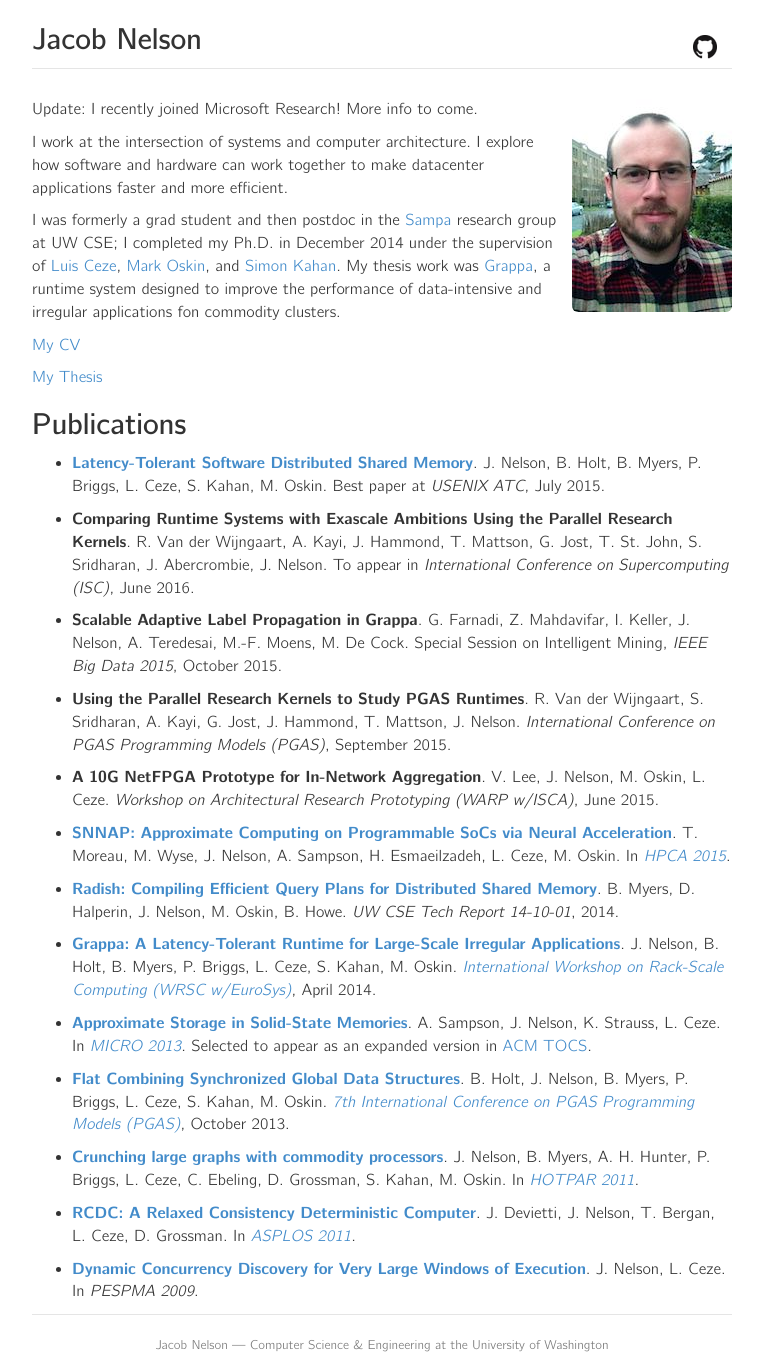
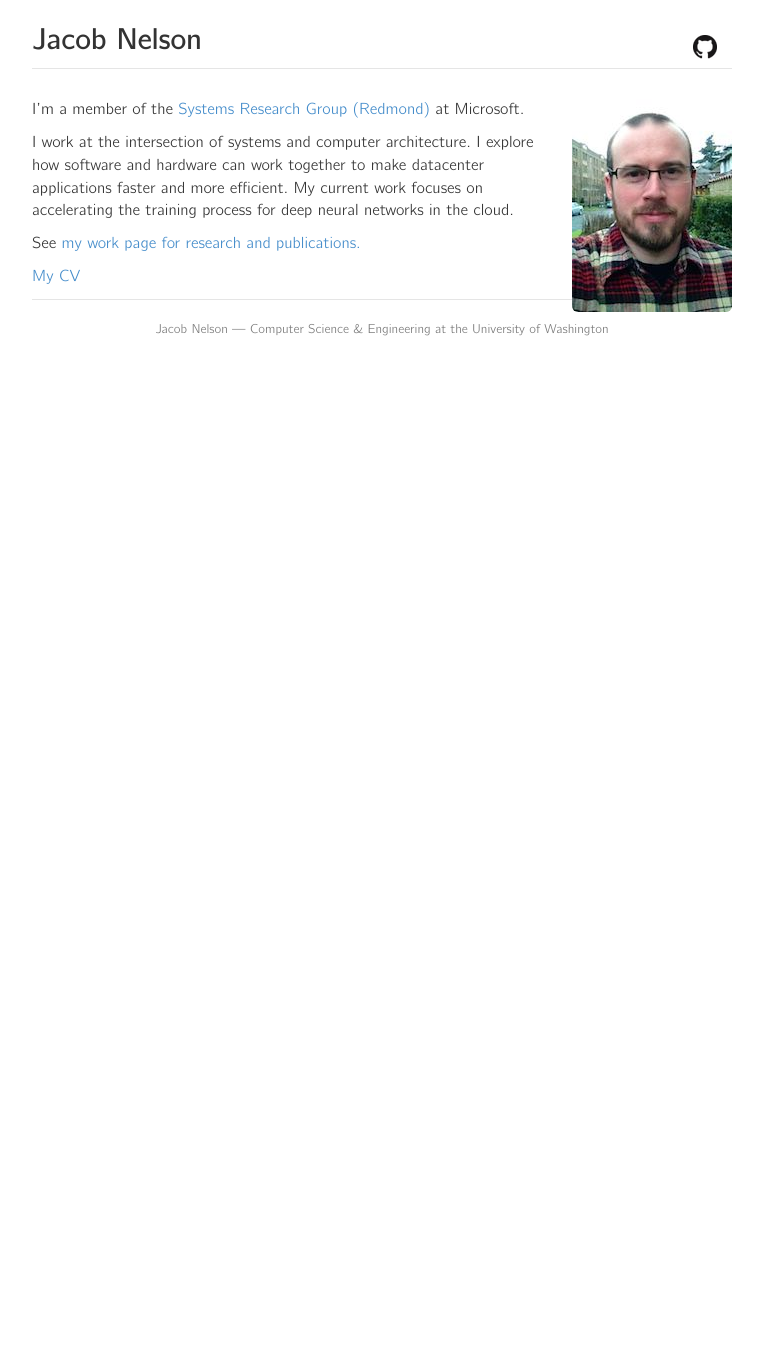
Before and after one commit to nelsonje/nelsonje.github.io, a Jekyll site: the page built from index.md, in a window 1280 px wide. Shown: the whole page, without its empty margins (258-1021 px from the left). Built offline with Jekyll 4.4.1, drawn with Linux system fonts in a browser that asks for light colours; nearby versions of some CDN libraries; after the commit the page ends 900 px from its top, so only the background shows below that.

Commit message:
updates for MSFT page

```diff
--- a/index.md
+++ b/index.md
@@ -1,32 +1,36 @@
 ---
 layout: default
 title: Home
-tagline: University of Washington
+tagline: Microsoft Research
 ---
 
 ![Me]({{ site.url }}/img/jakeface2.jpg){: width=160 height=213 class="img-rounded" style="float: right; margin-left: 10px;"}
 
-Update: I recently joined Microsoft Research! More info to come.
+I'm a member of the <a href="https://www.microsoft.com/en-us/research/group/systems-research-group-redmond/">Systems Research Group (Redmond)</a> at Microsoft.
 
-I work at the intersection of systems and computer architecture. I explore how software and hardware can work together to make datacenter applications faster and more efficient.
+I work at the intersection of systems and computer architecture. I explore how software and hardware can work together to make datacenter applications faster and more efficient. My current work focuses on accelerating the training process for deep neural networks in the cloud.
 
-I was formerly a grad student and then postdoc in the [Sampa](http://sampa.cs.washington.edu) research group at UW CSE; I completed my Ph.D. in December 2014 under the supervision of [Luis Ceze](http://www.cs.washington.edu/homes/luisceze/), [Mark Oskin](http://www.cs.washington.edu/homes/oskin), and [Simon Kahan](http://www.systemsbiology.org/simon-kahan). My thesis work was [Grappa](http://grappa.io), a runtime system designed to improve the performance of data-intensive and irregular applications fon commodity clusters.
+See <a href="https://www.microsoft.com/en-us/research/group/systems-research-group-redmond/">my work page for research and publications.</a>
 
+<!-- I received my PhD from the <a href="https://www.cs.washington.edu">University of Washington School of Computer Science and Engineering</a> in 2014, and my BS from <a href="https://www.plu.edu/computer-science">Pacific Lutheran University</a> in 2000. I joined Microsoft Research in 2016.
+-->
 
 [My CV](pubs/jacob-nelson-cv.pdf)
 
-[My Thesis](pubs/jacob-nelson-thesis.pdf)
+<!--[My Thesis](pubs/jacob-nelson-thesis.pdf)-->
 
+<!--
 Publications
 ------------
 
-- **[Latency-Tolerant Software Distributed Shared Memory](https://www.usenix.org/conference/atc15/technical-session/presentation/nelson)**. J. Nelson, B. Holt, B. Myers, P. Briggs, L. Ceze, S. Kahan, M. Oskin. Best paper at *USENIX ATC*, July 2015.
 
 - **Comparing Runtime Systems with Exascale Ambitions Using the Parallel Research Kernels**. R. Van der Wijngaart, A. Kayi, J. Hammond, T. Mattson, G. Jost, T. St. John, S. Sridharan, J. Abercrombie, J. Nelson. To appear in *International Conference on Supercomputing (ISC)*, June 2016.
 
 - **Scalable Adaptive Label Propagation in Grappa**. G. Farnadi, Z. Mahdavifar, I. Keller, J. Nelson, A. Teredesai, M.-F. Moens, M. De Cock. Special Session on Intelligent Mining, *IEEE Big Data 2015*, October 2015.
 
 - **Using the Parallel Research Kernels to Study PGAS Runtimes**. R. Van der Wijngaart, S. Sridharan, A. Kayi, G. Jost, J. Hammond, T. Mattson, J. Nelson. *International Conference on PGAS Programming Models (PGAS)*, September 2015.
+
+- **[Latency-Tolerant Software Distributed Shared Memory](https://www.usenix.org/conference/atc15/technical-session/presentation/nelson)**. J. Nelson, B. Holt, B. Myers, P. Briggs, L. Ceze, S. Kahan, M. Oskin. Best paper at *USENIX ATC*, July 2015.
 
 - **A 10G NetFPGA Prototype for In-Network Aggregation**. V. Lee, J. Nelson, M. Oskin, L. Ceze. *Workshop on Architectural Research Prototyping (WARP w/ISCA)*, June 2015.
 
@@ -45,3 +49,7 @@
 - **[RCDC: A Relaxed Consistency Deterministic Computer](http://www.cs.washington.edu/homes/devietti/papers/devietti.rcdc.asplos.2011.pdf)**. J. Devietti, J. Nelson, T. Bergan, L. Ceze, D. Grossman. In *[ASPLOS 2011](http://asplos11.cs.ucr.edu/)*.
 
 - **[Dynamic Concurrency Discovery for Very Large Windows of Execution](http://homes.cs.washington.edu/~nelson/Nelson-ConcurrencyDiscovery-PESPMA2009.pdf)**. J. Nelson, L. Ceze. In *PESPMA 2009*.
+
+
+
+-->
```
Also changed, not shown: 1 other file.
